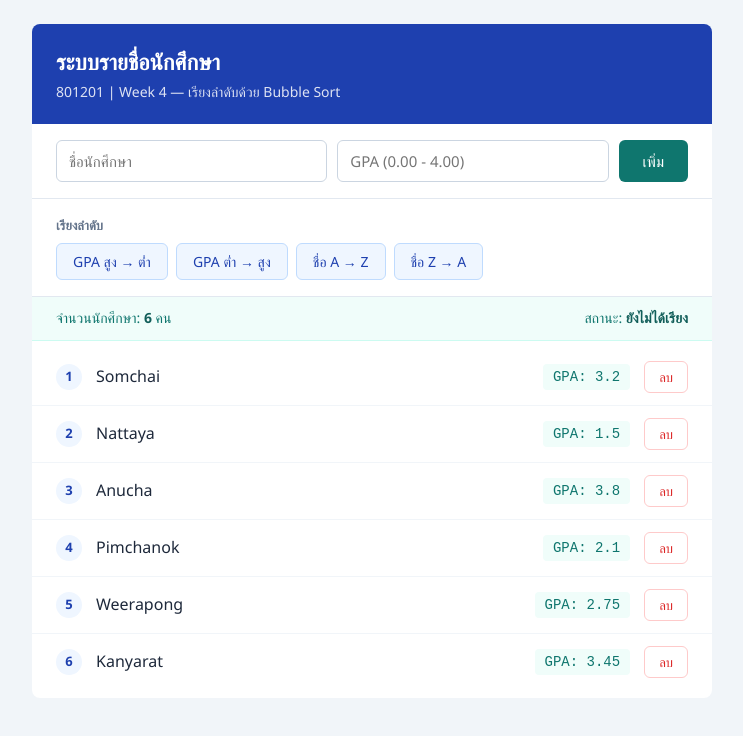
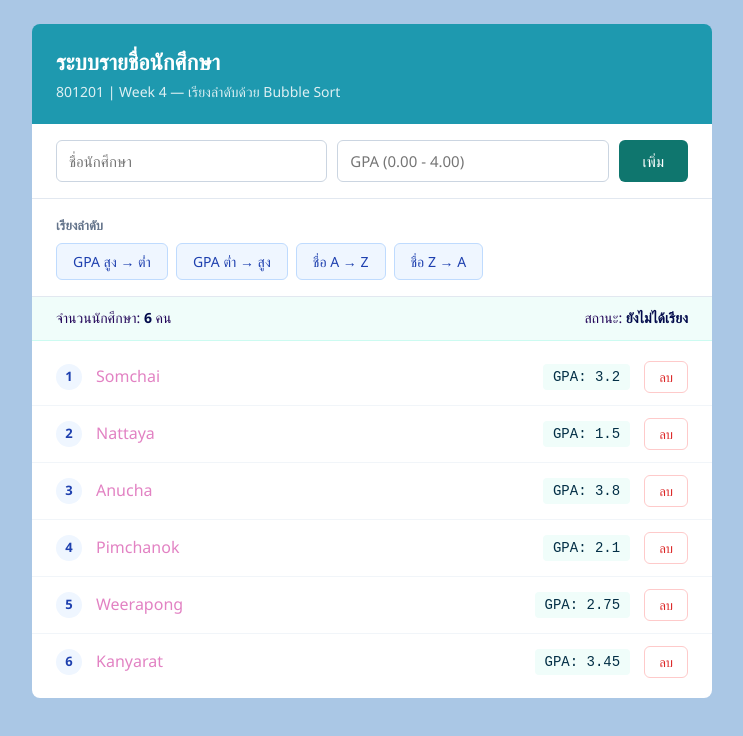
Before and after one commit to Suree413/student-sort, a plain HTML site: page index.html in a window 1280 px wide. Shown: the whole page, without its empty margins (268-1011 px from the left). Drawn offline with Linux system fonts and the light colour scheme.

Commit message:
รายละเอียดการ commit

```diff
--- a/style.css
+++ b/style.css
@@ -11,8 +11,8 @@
 
 body {
   font-family: 'Segoe UI', Arial, sans-serif;
-  background: #F1F5F9;
-  color: #1E293B;
+  background: #aac7e5;
+  color: #e282c3;
   padding: 24px 16px;
   line-height: 1.6;
 }
@@ -25,7 +25,7 @@ body {
 /* ---------- หัวหน้า ---------- */
 
 .page-header {
-  background: #1E40AF;
+  background: #1e99af;
   color: #fff;
   padding: 20px 24px;
   border-radius: 8px 8px 0 0;
@@ -81,7 +81,7 @@ body {
 }
 
 .add-btn:hover {
-  background: #115E59;
+  background: #f2f5b3;
 }
 
 /* ---------- ปุ่ม Sort ---------- */
@@ -133,12 +133,12 @@ body {
   flex-wrap: wrap;
   gap: 8px;
   font-size: 14px;
-  color: #0F766E;
+  color: #24075a;
   border-bottom: 1px solid #CCFBF1;
 }
 
 .status-bar strong {
-  color: #115E59;
+  color: #020a4b;
 }
 
 /* ---------- รายชื่อ ---------- */
@@ -193,7 +193,7 @@ body {
 .student-gpa {
   font-family: 'Courier New', monospace;
   font-size: 14px;
-  color: #0F766E;
+  color: #032f46;
   background: #F0FDFA;
   padding: 2px 10px;
   border-radius: 4px;
@@ -211,9 +211,9 @@ body {
 }
 
 .delete-btn:hover {
-  background: #DC2626;
+  background: #0f0009;
   color: #fff;
-  border-color: #DC2626;
+  border-color: #000213;
 }
 
 .empty-message {
```
